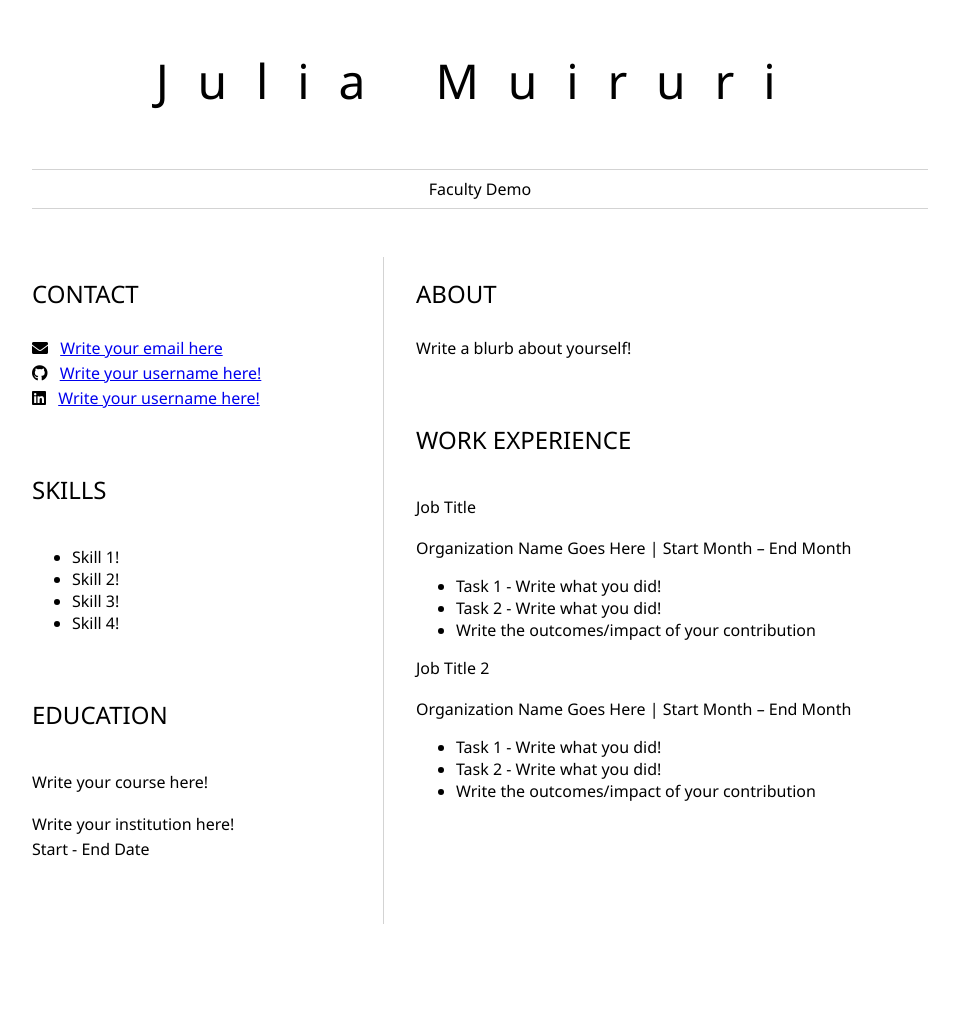
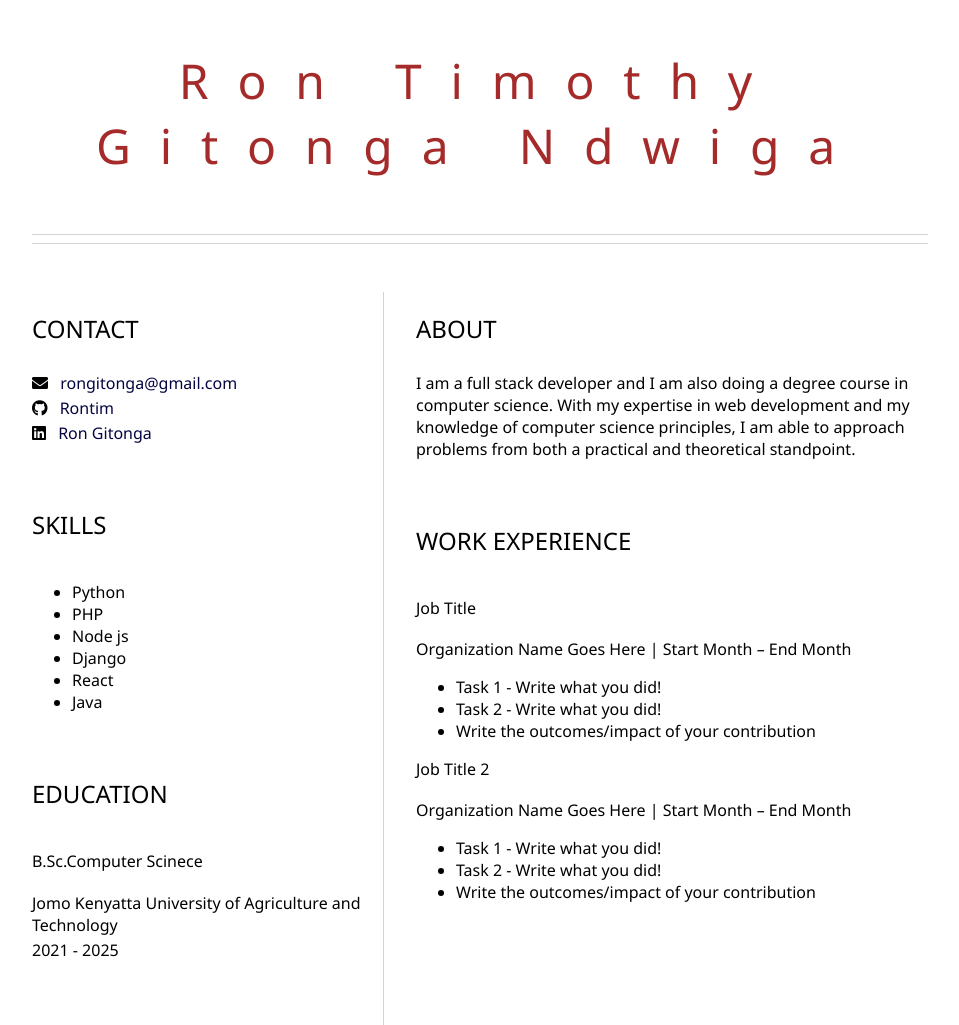
Before and after one commit to Rontim/my-resume, a plain HTML site: page index.html in a window 1280 px wide. Shown: the whole page, without its empty margins (160-1119 px from the left). Before the commit the page ends 924 px from the top, so only its background shows below. Drawn offline with Linux system fonts and the light colour scheme.

Commit message:
Update Resume

```diff
--- a/index.html
+++ b/index.html
@@ -8,9 +8,9 @@
 	<body>
 		<header id="header">
 			<!-- resume header with your name and title -->
-			<h1>Julia Muiruri</h1>
+			<h1>Ron Timothy Gitonga Ndwiga</h1>
 			<hr>
-			Faculty Demo
+
 			<hr>
 		</header>
 		<main>
@@ -20,36 +20,39 @@
 					<!-- contact info including social media -->
                     <p>
                         <i class="fa fa-envelope" aria-hidden="true"></i>
-                        <a href="mailto:username@domain.top-level domain">Write your email here</a>
+                        <a href="mailto:rongitonga@gmail.com">rongitonga@gmail.com</a>
                     </p>
                     <p>
                         <i class="fab fa-github" aria-hidden="true"></i>
-                        <a href="github.com/yourGitHubUsername">Write your username here!</a>
+                        <a href="github.com/Rontim">Rontim</a>
                     </p>
                     <p>
                         <i class="fab fa-linkedin" aria-hidden="true"></i>
-                        <a href="linkedin.com/yourLinkedInUsername">Write your username here!</a>
+                        <a href="https://www.linkedin.com/in/ron-gitonga/">Ron Gitonga</a>
                     </p>
 				</section>
 				<section>
 					<h2>SKILLS</h2>
 					<!-- your skills -->
                     <ul>
-                        <li>Skill 1!</li>
-                        <li>Skill 2!</li>
-                        <li>Skill 3!</li>
-                        <li>Skill 4!</li>
+                        <li>Python</li>
+                        <li>PHP</li>
+                        <li>Node js</li>
+                        <li>Django</li>
+                        <li>React</li>
+                        <li>Java</li>
+
                     </ul>
 				</section>
 				<section>
 					<h2>EDUCATION</h2>
 					<!-- your education -->
-                    <h3>Write your course here!</h3>
+                    <h3>B.Sc.Computer Scinece</h3>
                     <p>
-                        Write your institution here!
+                        Jomo Kenyatta University of Agriculture and Technology
                     </p>
                     <p>
-                        Start - End Date
+                        2021 - 2025
                     </p>
 				</section>
 			</article>
@@ -57,7 +60,7 @@
 				<section>
 					<h2>ABOUT</h2>
 					<!-- about you -->
-                    <p>Write a blurb about yourself!</p>
+                    <p>I am a full stack developer and I am also doing a degree course in computer science. With my expertise in web development and my knowledge of computer science principles, I am able to approach problems from both a practical and theoretical standpoint.</p>
 				</section>
 				<section>
 					<h2>WORK EXPERIENCE</h2>
--- a/style.css
+++ b/style.css
@@ -9,6 +9,7 @@ h1 {
     letter-spacing: .6em;
     padding-top: 1em;
     padding-bottom: 1em;
+    color: brown
 }
 
 h2 {
@@ -55,3 +56,7 @@ h1, h2, h3 {
 #mainLeft {
     border-right: 1px solid lightgray;
 }
+a {
+    text-decoration: none;
+    color: rgb(4, 4, 66);
+}
```
